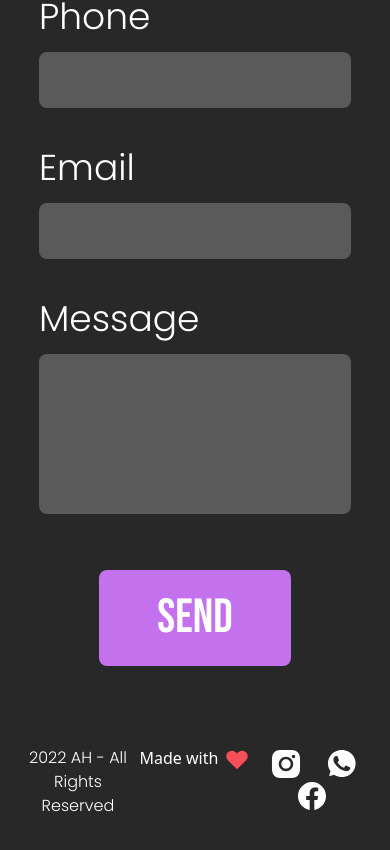
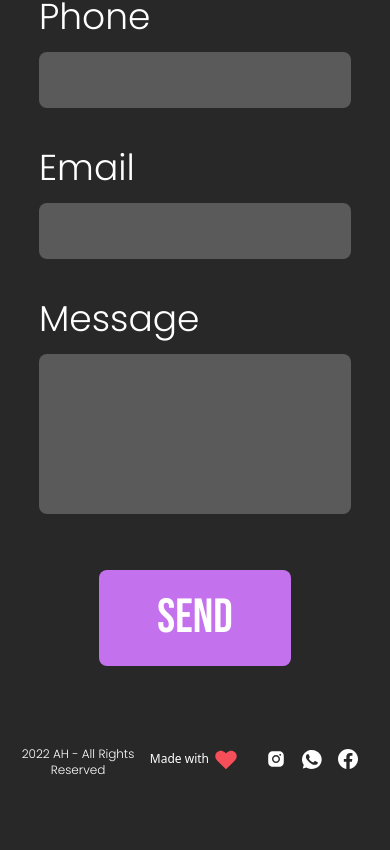
Before and after one commit to AhmadHassanDev/portoflio, a React (Create React App) app: page / in a window 390 px wide. Shown: the part 1074-1924 px from the top of the page. After the commit the page ends 1892 px from the top, so only its background shows below. Built offline with nearby package versions, Linux system fonts and the light colour scheme.

Commit message:
footer responsiveness

```diff
--- a/src/components/Footer.jsx
+++ b/src/components/Footer.jsx
@@ -9,16 +9,16 @@ const Footer = () => {
     return (
         <div className='mt-20'>
             <div className='grid grid-cols-3 justify-between w-[90%] ml-[5%] mr-[5%]'>
-                <div className='font-poppins-l '>
+                <div className='font-poppins-l custom:text-base text-xs'>
                     2022 AH - All Rights Reserved
                 </div>
-                <div>
+                <div className='text-xs custom:text-base'>
                     Made with <img className='inline w-7' src={Heart} alt="" />
                 </div>
                 <div>
-                    <img className='inline w-9 mx-3' src={Insta} alt="" />
-                    <img className='inline w-7 mx-3' src={Whatsapp} alt="" />
-                    <img className='inline w-7 mx-3' src={Face} alt="" />
+                    <img className='inline w-5 mx-2 custom:mx-3 custom:w-9 ' src={Insta} alt="" />
+                    <img className='inline w-5 mx-2 custom:mx-3 custom:w-7' src={Whatsapp} alt="" />
+                    <img className='inline w-5 mx-2 custom:mx-3 custom:w-7' src={Face} alt="" />
                 </div>
             </div>
         </div>
--- a/src/views/Form.jsx
+++ b/src/views/Form.jsx
@@ -3,7 +3,6 @@ import React from 'react'
 import Hand from '../assets/img/hand.svg'
 import Navbar from '../components/Navbar'
 import Footer from '../components/Footer'
-
 
 const Form = () => {
     return (
```
